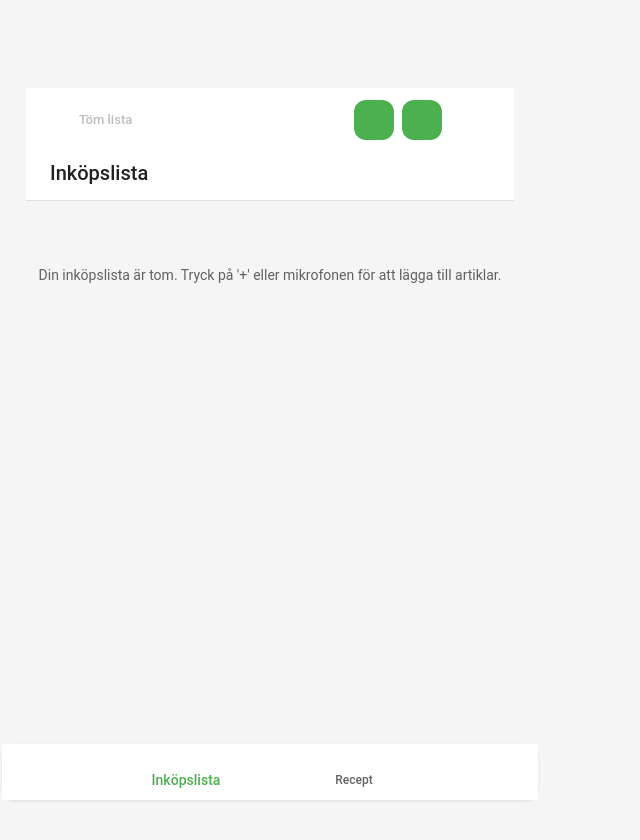
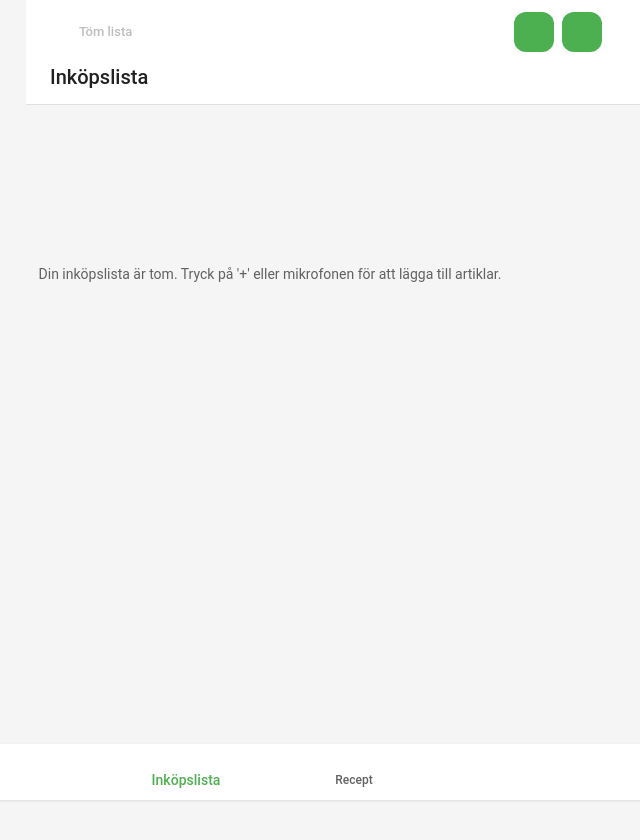
Before and after one commit to wenziie/SimpleGroceriesPWA, a React (Vite) app: page / in a window 1280 px wide. Shown: the top 840 px of the page, without its empty margins (370-1010 px from the left). Built offline with nearby package versions, Linux system fonts and the light colour scheme; some icons are missing.

Commit message:
refactor(Layout): Use fixed positioning for headers/footer, independent content scroll

```diff
--- a/src/components/Layout.jsx
+++ b/src/components/Layout.jsx
@@ -26,17 +26,19 @@ function Layout() {
   };
 
   return (
-    // Use Box for overall flex container
-    <Box sx={{ display: 'flex', flexDirection: 'column', minHeight: '100vh', bgcolor: 'background.default' }}>
+    // Use Box for overall flex container, height 100vh
+    <Box sx={{ display: 'flex', flexDirection: 'column', height: '100vh', bgcolor: 'background.default' }}>
 
-      {/* Use Container to constrain main content width and center */}
-      <Container component="main" sx={{ flexGrow: 1, py: 3 }}>
-        {/* Outlet renders the matched child route component */}
-        <Outlet />
-      </Container>
+      {/* Main Content Area - Make this independently scrollable */}
+      <Box component="main" sx={{ flexGrow: 1, overflowY: 'auto', pb: 7 /* Add padding-bottom for BottomNav height */ }}>
+         {/* Container still useful for max-width and centering */}
+         <Container sx={{ py: 3 }}>
+           <Outlet />
+         </Container>
+      </Box>
 
-      {/* Use Paper for elevated BottomNavigation */}
-      <Paper sx={{ position: 'sticky', bottom: 0, left: 0, right: 0 }} elevation={3}>
+      {/* Bottom Navigation - Position fixed at the bottom */}
+      <Paper sx={{ position: 'fixed', bottom: 0, left: 0, right: 0, zIndex: 1100 /* Ensure it's above content */ }} elevation={3}>
         <BottomNavigation
           showLabels
           value={value} // Controlled component
--- a/src/pages/GroceryPage.jsx
+++ b/src/pages/GroceryPage.jsx
@@ -79,10 +79,10 @@ function GroceryPage({
   }
 
   return (
-    <div>
-      {/* Refactor Header Actions using AppBar */}
+    <Box> { /* Wrap page content in Box */ }
+      {/* Refactor Header Actions using AppBar - POSITION FIXED */}
       <AppBar
-        position="sticky"
+        position="fixed" // CHANGE to fixed
         color="inherit"
         elevation={1}
         sx={{
@@ -90,7 +90,8 @@ function GroceryPage({
            left: 'auto',
            right: 'auto',
            mx: 'auto',
-           bgcolor: 'background.paper'
+           bgcolor: 'background.paper',
+           zIndex: 1100 // Ensure above content
         }}
       >
         <Toolbar sx={{ justifyContent: 'space-between' }}>
@@ -148,14 +149,16 @@ function GroceryPage({
         </Toolbar>
       </AppBar>
 
-      {/* Sticky Title Header */}
+      {/* Sticky Title Header - POSITION FIXED */}
       <AppBar
-        position="sticky"
+        position="fixed" // CHANGE to fixed
         color="inherit"
-        elevation={0} // No shadow needed, just background
+        elevation={0}
         sx={{
-          top: 64, // Adjust based on main AppBar height (default is 64px, check if different)
-          zIndex: 9, // Below main AppBar
+          // Calculate top based on default AppBar height (adjust if theme changes it)
+          top: 56, // MUI default dense is 48, regular is 64. Check actual height or use theme
+          // top: theme => `calc(${theme.mixins.toolbar.minHeight}px)`, // More robust if theme changes
+          zIndex: 1090, // Below main action bar
           maxWidth: 'calc(600px + 3rem)',
           left: 'auto',
           right: 'auto',
@@ -172,6 +175,13 @@ function GroceryPage({
         </Toolbar>
       </AppBar>
 
+      {/* Add Padding Top to account for BOTH fixed AppBars */}
+      <Box sx={{
+         // Need padding equal to combined height of both AppBars
+         // Approx 64px + 48px = 112px. Use theme calculation if possible
+         // Example: pt: theme => `calc(${theme.mixins.toolbar[theme.breakpoints.up('sm')]?.minHeight || 64}px + ${theme.mixins.toolbar.minHeight}px)`
+         pt: '112px' // Use fixed value for now, adjust if needed
+       }}>
          {/* --- Modals --- */}
          {/* Refactor Add Item Modal to Dialog */}
          <Dialog
@@ -256,7 +266,8 @@ function GroceryPage({
            onDeleteItem={deleteItem}
            onEditItem={editItem}
          />
-    </div>
+      </Box> { /* Close content Box */ }
+    </Box>
   );
 }
 
--- a/src/pages/RecipesPage.jsx
+++ b/src/pages/RecipesPage.jsx
@@ -60,10 +60,10 @@ function RecipesPage({
   };
 
   return (
-    <div>
-      {/* Refactor Header using AppBar */}
+    <Box> { /* Wrap page content in Box */ }
+      {/* Refactor Header using AppBar - POSITION FIXED */}
       <AppBar
-        position="sticky"
+        position="fixed" // CHANGE to fixed
         color="inherit" // Use theme background, not primary/secondary color
         elevation={1} // Subtle elevation
         sx={{
@@ -73,7 +73,8 @@ function RecipesPage({
              left: 'auto', // Allow margin auto to work
              right: 'auto',
              mx: 'auto', // Center the AppBar itself
-             bgcolor: 'background.paper' // Ensure paper background
+             bgcolor: 'background.paper', // Ensure paper background
+             zIndex: 1100 // Ensure above content
            }}
       >
         <Toolbar sx={{ justifyContent: 'space-between' }}>
@@ -96,6 +97,13 @@ function RecipesPage({
           </IconButton>
         </Toolbar>
       </AppBar>
+
+      {/* Add Padding Top to account for the fixed AppBar */}
+      <Box sx={{
+         // Approx 64px. Use theme calculation if possible
+         // Example: pt: theme => `${theme.mixins.toolbar[theme.breakpoints.up('sm')]?.minHeight || 64}px`
+         pt: '64px' // Use fixed value for now, adjust if needed
+        }}>
 
          {/* Add Recipe Dialog (replaces Modal) */}
          <Dialog
@@ -147,7 +155,8 @@ function RecipesPage({
            </Alert>
          </Snackbar>
 
-    </div>
+      </Box> { /* Close content Box */ }
+    </Box>
   );
 }
 
```
Lines whose indentation alone changed are shown as unchanged.
